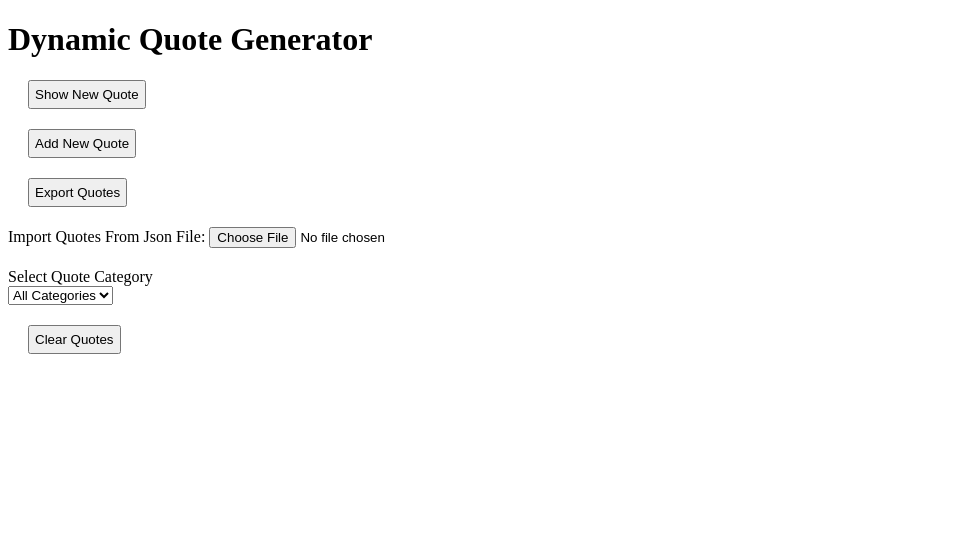
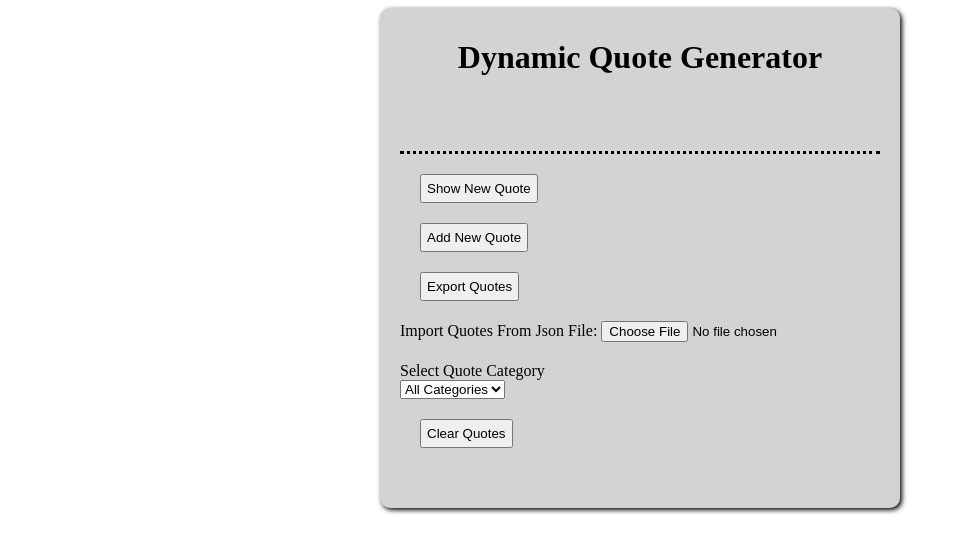
Before and after one commit to sideeqhammed/alx_fe_javascript, a plain HTML site: page dom-manipulation/index.html in a window 1280 px wide. Shown: the whole page, without its empty margins (0-961 px from the left). Drawn offline with Linux system fonts and the light colour scheme.

Commit message:
added dom-manipulation task

```diff
--- a/dom-manipulation/index.html
+++ b/dom-manipulation/index.html
@@ -7,10 +7,32 @@
 </head>
 <body>
   <style>
+    html {
+      text-align: center;
+    }
+    #body {
+      background-color: lightgray;
+      border-radius: 10px;
+      width: 30rem;
+      margin: auto;
+      padding: 10px 20px 20px 20px;
+      text-align:start;
+      box-shadow: 2px 2px 5px;
+    }
+    h1 {
+      text-align: center;
+      margin-bottom: 35px;
+    }
     button{
       display: block;
       margin: 20px;
       padding: 5px;
+    }
+    #quoteDisplay{
+      display: block;
+      min-height: 40px;
+      text-align: center;
+      border-bottom: dotted;
     }
     #select {
       display: block;
@@ -21,6 +43,7 @@
     }
   </style>
 
+  <div id="body">
     <h1>Dynamic Quote Generator</h1>
     <div id="quoteDisplay"></div>
     <button id="newQuote">Show New Quote</button>
@@ -34,6 +57,7 @@
       <!-- Dynamically populated categories -->
     </select>
     <button id="clearQuotes">Clear Quotes</button>
+  </div>
 
   <script src="script.js"></script>
 </body>
--- a/dom-manipulation/script.js
+++ b/dom-manipulation/script.js
@@ -61,7 +61,7 @@ loadQuotes();
 const displayQuote = document.getElementById('quoteDisplay');
 const button1 = document.getElementById('newQuote');
 const addNewQuote = document.getElementById('addNewQuote');
-const body = document.querySelector('body');
+const body = document.getElementById('body');
 const exportQuotes = document.getElementById('exportQuotes');
 const importQuotes = document.getElementById('importFile')
 const selectedCategory = document.getElementById('categoryFilter')
```
Lines whose indentation alone changed are shown as unchanged.
